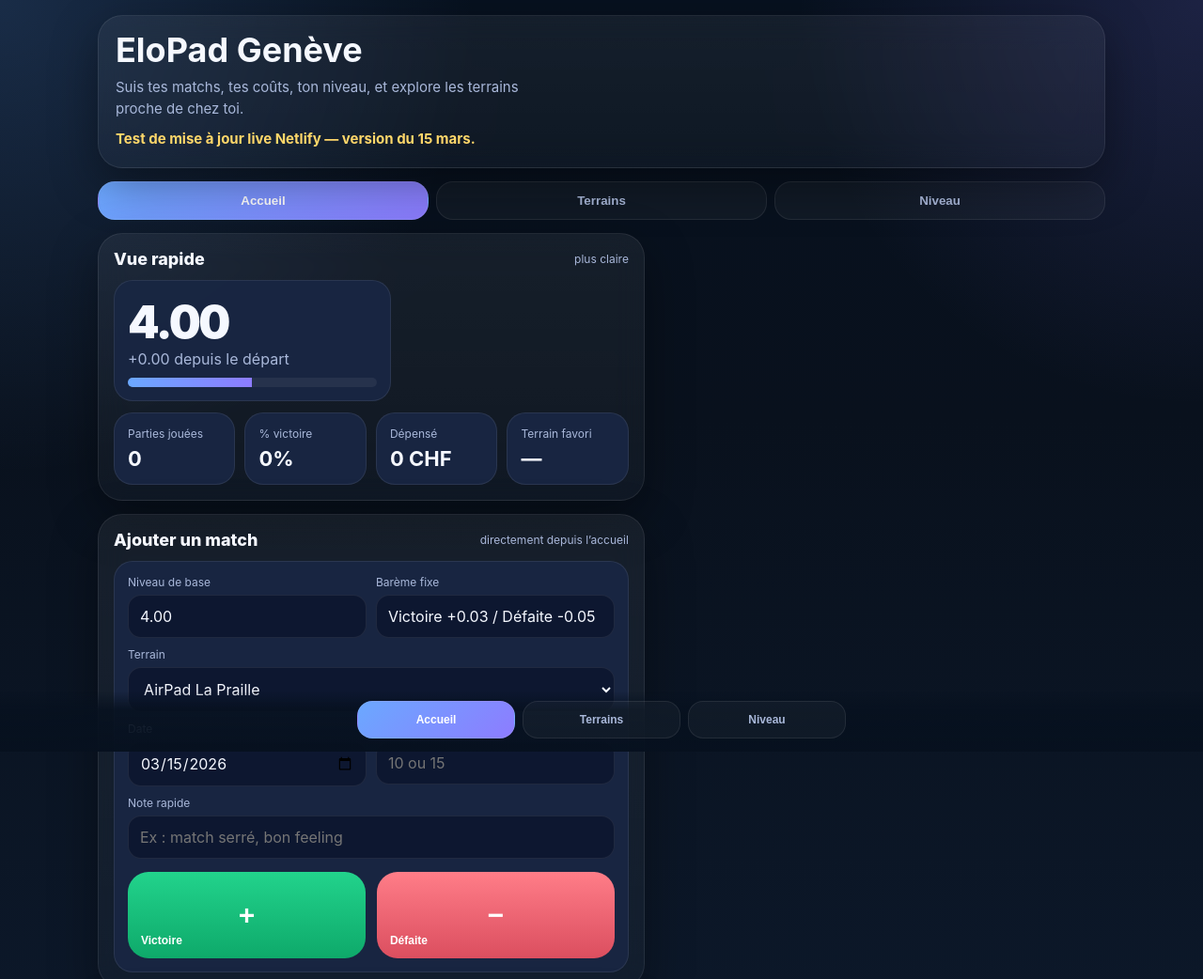
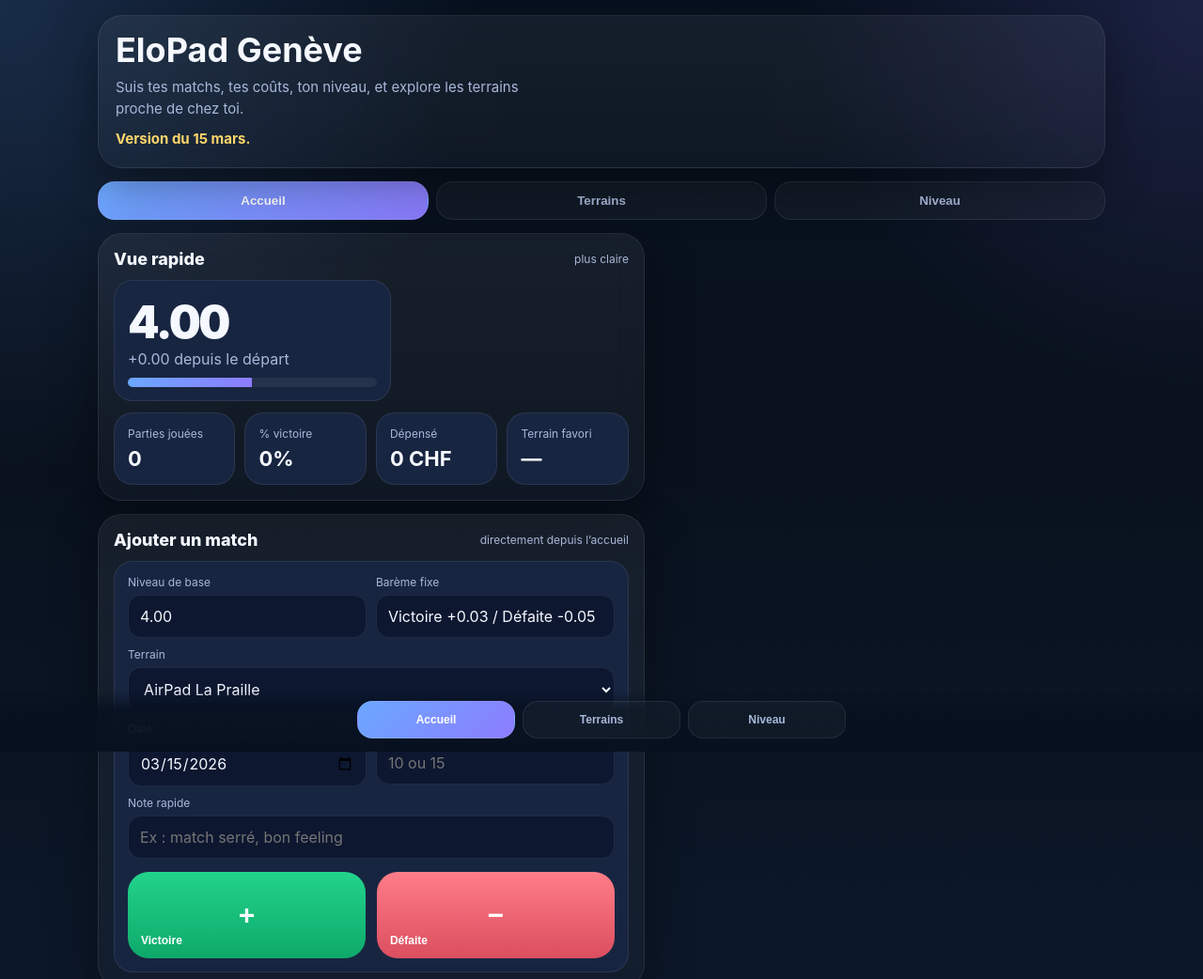
Before and after one commit to milolabagent/Milo, a plain HTML site: page index.html in a window 1280 px wide. Shown: the top 1042 px of the page at 94% size. Drawn offline with Linux system fonts and the light colour scheme.

Commit message:
Replace Netlify test marker with dated version label

```diff
--- a/index.html
+++ b/index.html
@@ -42,7 +42,7 @@
     <section class="hero glass">
       <h1>EloPad Genève</h1>
       <p class="lead">Suis tes matchs, tes coûts, ton niveau, et explore les terrains proche de chez toi.</p>
-      <p class="lead" style="margin-top:10px;color:#ffd76a;font-weight:700;">Test de mise à jour live Netlify — version du 15 mars.</p>
+      <p class="lead" style="margin-top:10px;color:#ffd76a;font-weight:700;">Version du 15 mars.</p>
     </section>
 
     <div class="tabs">
```
